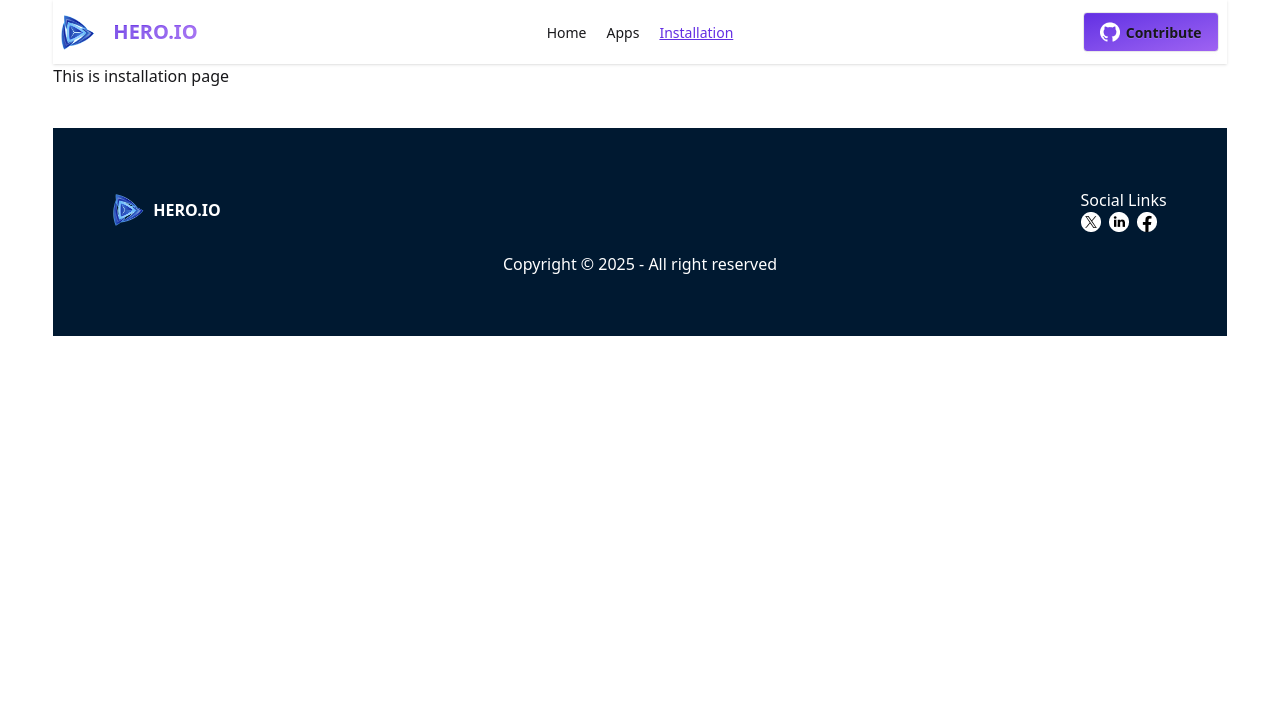
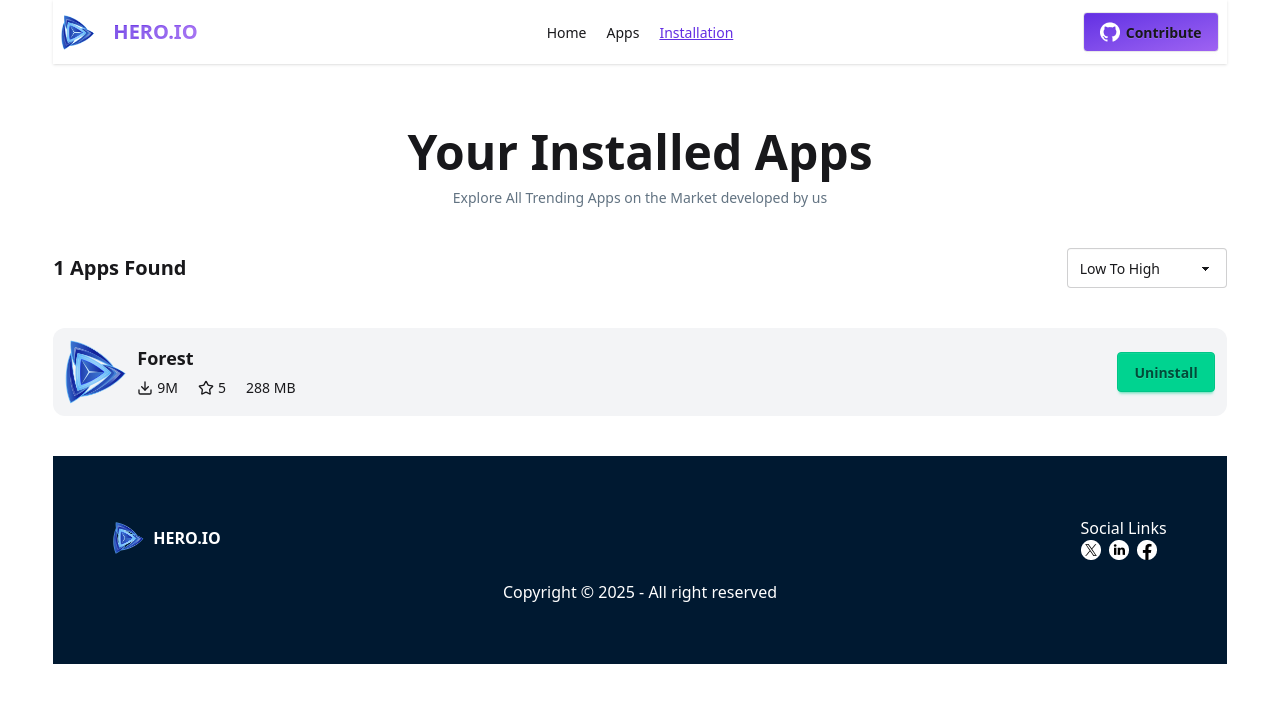
Before and after one commit to ASIFFORIZY/Assignment-008-Hero-IO, a React app: page /installation in a window 1280 px wide. Shown: the top 702 px of the page. Built offline with nearby package versions, Linux system fonts and the light colour scheme; the HTML template or start-up script is replaced by a standard one.

Commit message:
install page design completed

```diff
--- a/package.json
+++ b/package.json
@@ -11,6 +11,7 @@
   },
   "dependencies": {
     "@tailwindcss/vite": "^4.1.17",
+    "lucide-react": "^0.554.0",
     "react": "^19.2.0",
     "react-dom": "^19.2.0",
     "react-router": "^7.9.6",
--- a/src/Components/Installation/Installation.jsx
+++ b/src/Components/Installation/Installation.jsx
@@ -1,9 +1,53 @@
 import React from 'react';
+import Star from '../../assets/logo.png'
+import { Download, StarIcon } from 'lucide-react';
+
 
 const Installation = () => {
     return (
         <div>
-            <h2>This is installation page</h2>
+
+            <div className='text-center mt-16' >
+                <h1 className='text-3xl md:text-5xl font-bold' >Your Installed Apps</h1>
+                <p className='text-sm text-[#627382] mt-3'>Explore All Trending Apps on the Market developed by us</p>
+            </div>
+
+
+            <div  className='flex items-center justify-between mt-10 flex-wrap gap-3'  >
+                <div><h1 className='font-bold text-lg md:text-xl' >1 Apps Found</h1></div>
+                <div>
+                    <select defaultValue="Pick a color" className="select w-40 ">
+                        <option disabled={true}>Sort By Size</option>
+                        <option>Low To High</option>
+                        <option>High to low</option>
+                    </select>
+                </div>
+            </div>
+
+
+
+            <div className='bg-gray-100 p-3 mt-10 rounded-xl flex items-center justify-between gap-5 flex-wrap sm:flex-nowrap ' >
+                <div className='flex items-center gap-2 min-w-0' >
+                    <div><img src={Star}  alt="" className='w-16' /></div>
+                    <div >
+                        <div className='min-w-0'><h1 className='text-lg font-semibold truncate'>Forest</h1></div>
+                        <div className='flex gap-2 lg:gap-5 items-center text-sm mt-1 flex-wrap' >
+                            <div className='flex items-center gap-1' ><Download className='w-4' ></Download><h1> 9M</h1></div>
+                            <div className='flex items-center gap-1'> <StarIcon className='w-4' ></StarIcon><p>5</p></div>
+                            <p>288 MB</p>
+                        </div>
+                    </div>
+                </div>
+
+                <div text-left md:text-right >
+                    <button className="btn btn-success whitespace-nowrap">Uninstall</button>
+                </div>
+            </div>
+
+
+
+
+
         </div>
     );
 };
```
Also changed, not shown: src/Components/Card/Card.jsx (line endings or trailing spaces), src/assets/download.png (added), 1 other file (tests, documents, lock files or other folders).
